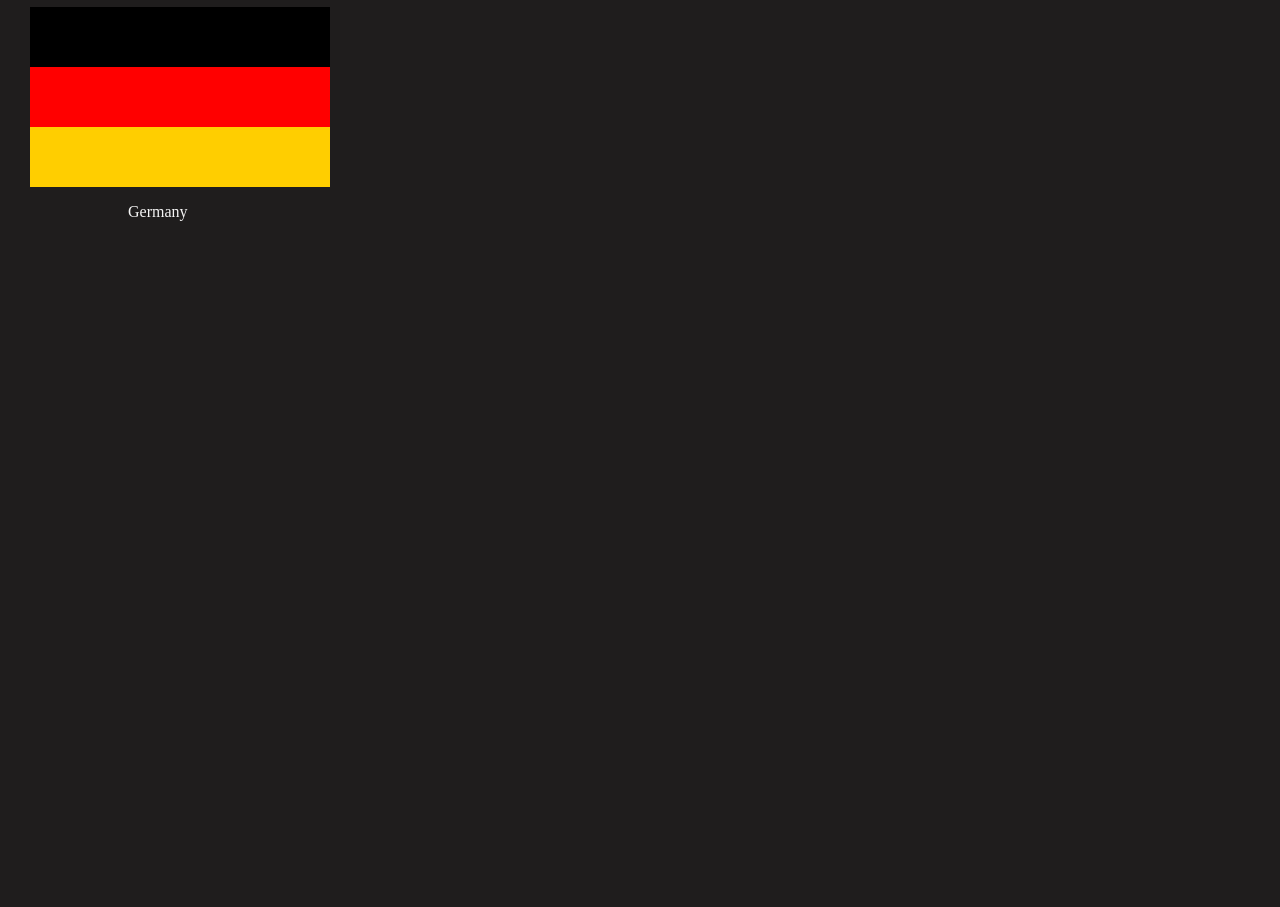
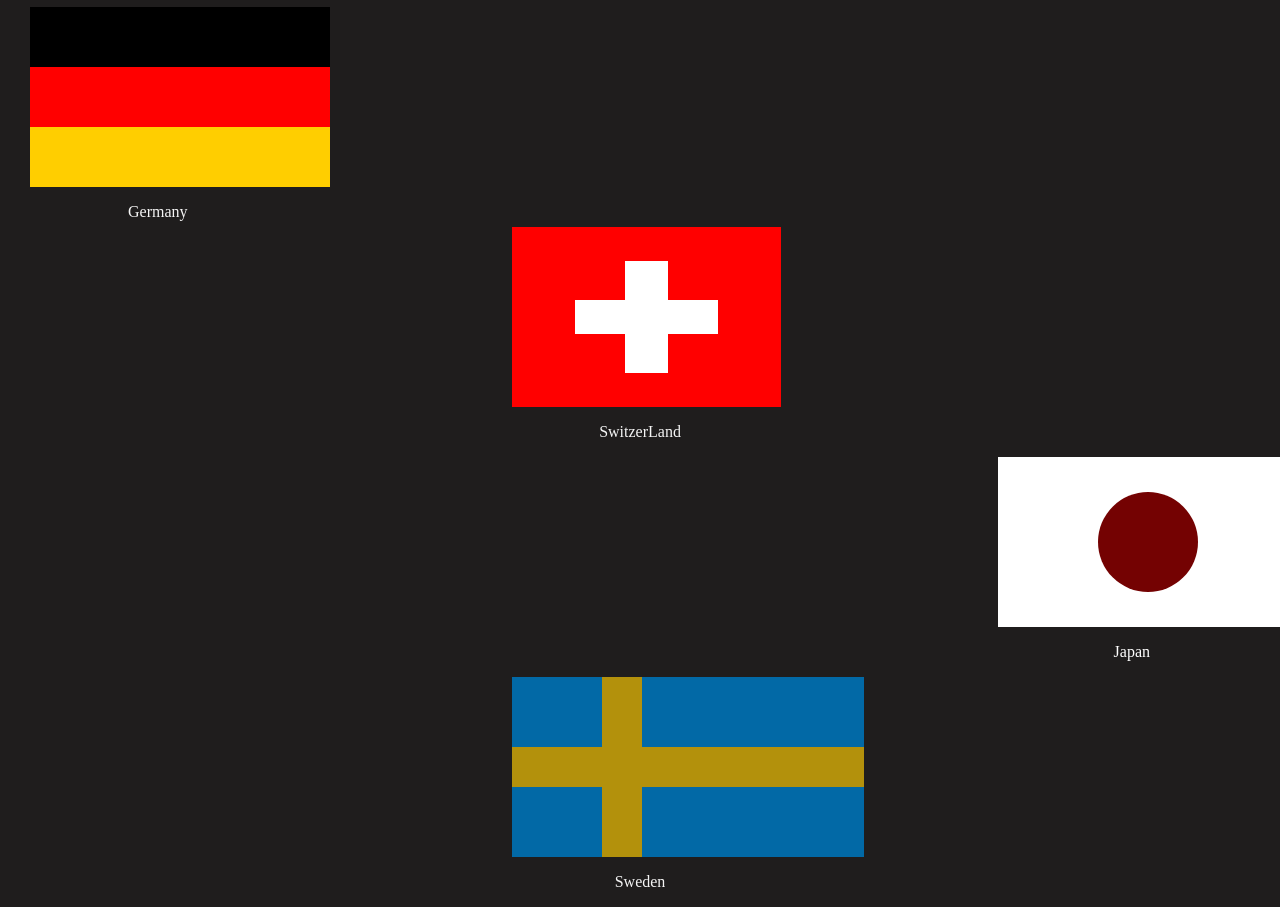
Before and after one commit to petelmahetab/Projects-On-MINI-JS, a plain HTML site: page 14 th/index.html in a window 1280 px wide. Shown: the part 73-980 px from the top of the page. Before the commit the page ends 800 px from the top, so only its background shows below. Drawn offline with Linux system fonts and the light colour scheme.

Commit message:
Flags of countries

```diff
--- a/14 th/css.css
+++ b/14 th/css.css
@@ -5,12 +5,18 @@ html,body{
 }
 h1{
     text-align: center;
+ color:wheat;
 }
 :root{
     --black:#000000;
     --red:red;
     --yellow:#FFCE00;
+    --white:white;
     --height:180px;
+    --chocolate:rgb(116, 2, 2);
+    --blue:#0269A6;
+    --lightYellow:#b3910c;
+    /* --width: */
 }
 .flag-Germany{
     height: var(--height);
@@ -33,3 +39,68 @@ h1{
 .yellow{
     background: var(--yellow);
 }
+/* 2 Flag */
+.flag-SwitzerLand{
+   background: var(--red);
+   height: var(--height);
+   width: 21%;
+   margin-left:40%;
+   margin-top:-10px;
+   display: flex;
+   justify-content: center;
+   align-items: center;
+position: relative;
+}
+.cross1{
+    height: calc(var(--height)*3/16);
+    width:calc( 230px *5/8);
+    background: var(--white);
+}
+.cross2{
+    height: calc(var(--height)*5/8);
+    width:calc( 230px *3/16);
+    background: var(--white);
+    position: absolute;
+}
+
+/* 3 Flag */
+.flag-Japan{
+    height: 170px;
+    width: calc(var(--height)*5/3);
+    background:var(--white);
+    margin-left: 78%;
+    display: flex;
+    justify-content: center;
+    align-items: center;
+}
+.circle{
+    height:100px;
+    width:100px;
+    background: var(--chocolate);
+    border-radius: 50%;
+}
+
+/* 4 Flag */
+.flag-Sweden{
+  height: 180px;
+  width:calc(220px * 8/5);
+  background: var(--blue);
+  margin-left: 40%;
+  display: flex;
+  position: relative;
+}
+.vr1{
+    height: 40px;
+    width:352px;
+    background: var(--lightYellow);
+    /* position: absolute; */
+    align-self: center;
+}
+
+.vr2{
+    height: 180px;
+    width:40px;
+    background: var(--lightYellow);
+    position: absolute;
+    margin-left:90px;
+}
--- a/14 th/index.html
+++ b/14 th/index.html
@@ -13,9 +13,25 @@
         <div class="yellow strips"></div>
     </div>
     <p style="margin-left:10%; color:whitesmoke;">Germany</p>
+    <!-- <span>hello</span> -->
 
-    <div class="flag-madagascar">
+    <div class="flag-SwitzerLand">
+     <div class="cross1"></div>
+     <div class="cross2"></div>
+    </div>
+    <p style="text-align: center; color:whitesmoke;">SwitzerLand</p>
 
+
+    <div class="flag-Japan">
+        <div class="circle"></div>
     </div>
+    <p style="color: white;  margin-left:87%;">Japan</p>
+
+
+    <div class="flag-Sweden">
+     <div class="vr1"></div>
+     <div class="vr2"></div>
+    </div>
+    <p style="text-align: center; color:whitesmoke">Sweden</p>
 </body>
 </html>
```
Also changed, not shown: 15 th/index.html (added, +25 -0 lines), 15 th/script.js (added, +22 -0 lines), 16 th/index.html (added, +13 -0 lines), 16 th/styles.css (added).
